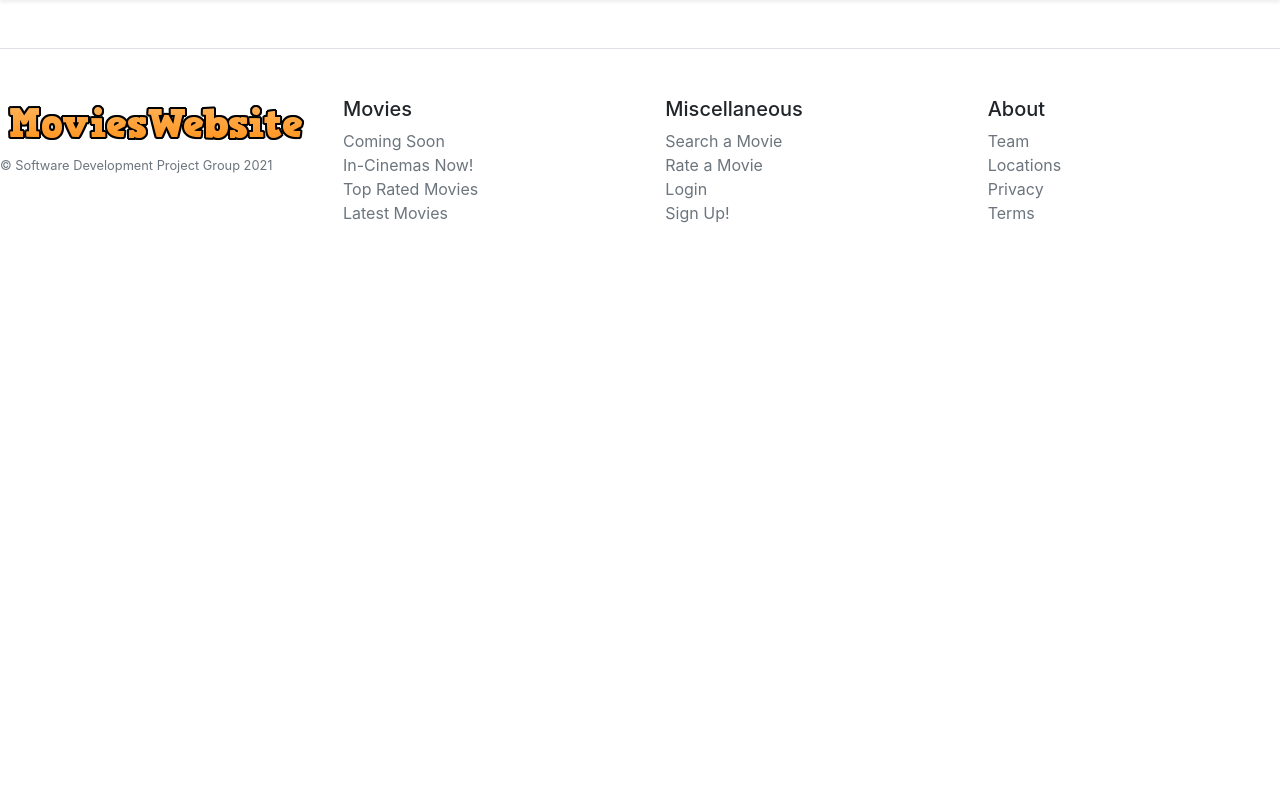
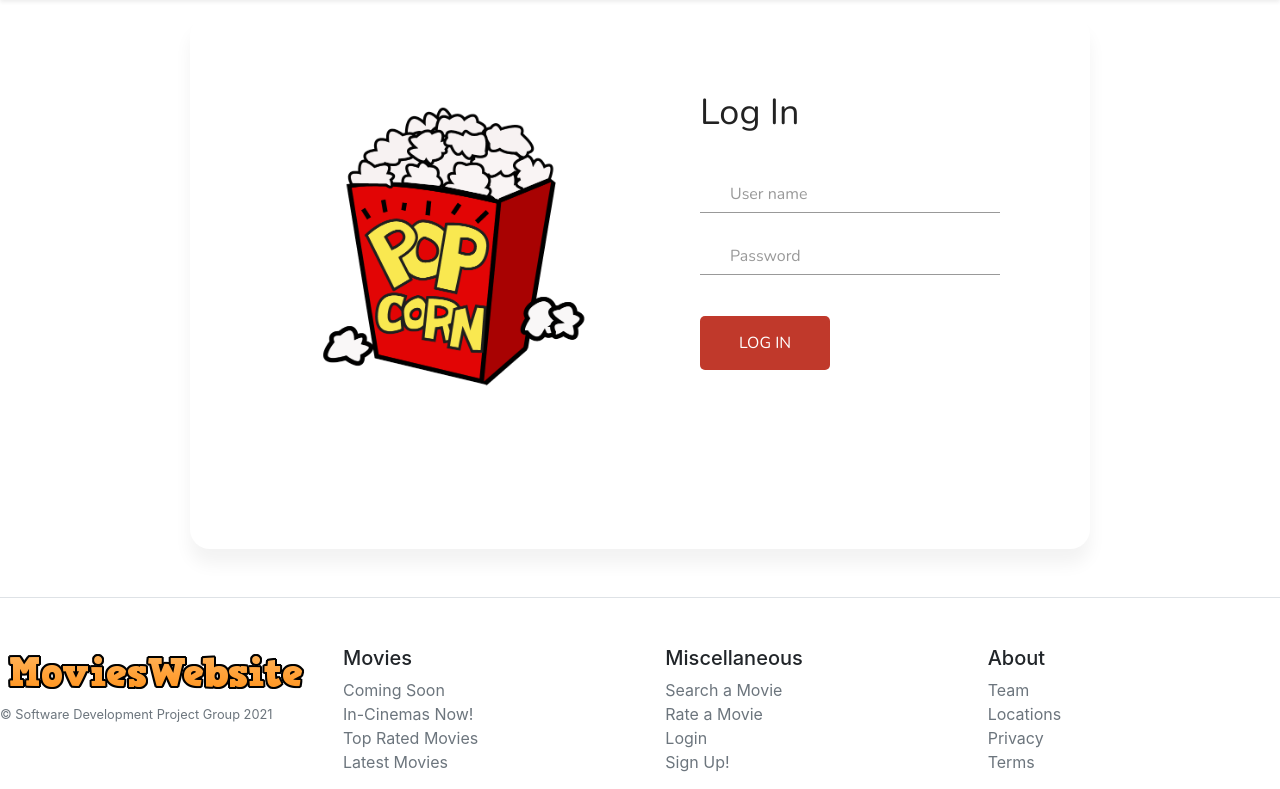
Before and after one commit to InRaiDi/MovieAdviser, a Node server app: template app/views/login.ejs in a window 1280 px wide. Shown: the part 71-860 px from the top of the page. Before the commit the page ends 294 px from the top, so only its background shows below. Run offline with Node 20, Linux system fonts and the light colour scheme; the template is opened without the code that fills it, so the values that code supplies are empty.

Commit message:
Front-End for Login page + controller

```diff
--- a/app/routes/index.server.routes.js
+++ b/app/routes/index.server.routes.js
@@ -12,5 +12,8 @@ module.exports = function (app) {
    app.get('/registration', function(req,res){
       res.render('registration', {title:'Registration'});
      });
+     app.get('/login', function(req,res){
+      res.render('login', {title:'Log In'});
+     });
 
 };
--- a/app/views/login.ejs
+++ b/app/views/login.ejs
@@ -1,3 +1,27 @@
 <%- include('partials/header.ejs'); %>
+<link rel="stylesheet" type="text/css" href="css/login_reg_style.css" />
+<div class="container_reg_login">
+    <div class="signin-content">
+        <div class="signin-image">
+            <figure><img src="img/login_img.png"></figure>
+        </div>
 
+        <div class="signin-form">
+            <h2 class="form-title">Log In</h2>
+            <form method="POST" class="register-form" id="login-form" action="/login">
+                <div class="form-group">
+                    <label for="username"></label>
+                    <input type="text" name="username" id="username" placeholder="User name"/>
+                </div>
+                <div class="form-group">
+                    <label for="password"></label>
+                    <input type="password" name="password" id="password" placeholder="Password"/>
+                </div>
+                <div class="form-group form-button">
+                    <input type="submit" name="signin" id="signin" class="form-submit" value="LOG IN"/>
+                </div>
+            </form>
+        </div>
+    </div>
+</div>
 <%- include('partials/footer.ejs'); %>
--- a/app/views/partials/header.ejs
+++ b/app/views/partials/header.ejs
@@ -24,5 +24,5 @@
           <a class="p-2 text-dark" href="#">Coming Soon</a>
           <a class="p-2 text-dark" href="#">Upcoming Movies</a>
         </nav>
-        <a class="btn btn-outline-primary" href="#">Login</a>
+        <a class="btn btn-outline-primary" href="/login">Login</a>
       </div>
--- a/public/css/login_reg_style.css
+++ b/public/css/login_reg_style.css
@@ -10,7 +10,6 @@ list-type-ulli, .socials {
   list-style-type: none;
   margin: 0;
   padding: 0; }
-
 
 a:focus, a:active {
   text-decoration: none;
@@ -59,7 +58,8 @@ input[type=radio] {
   -o-appearance: radio !important;
   -ms-appearance: radio !important; }
 
-.signup-image img {
+.signup-image img,
+.signin-image img {
   max-width: 100%;
   height: auto; }
 
```
Also changed, not shown: public/img/login_img.png (added).
